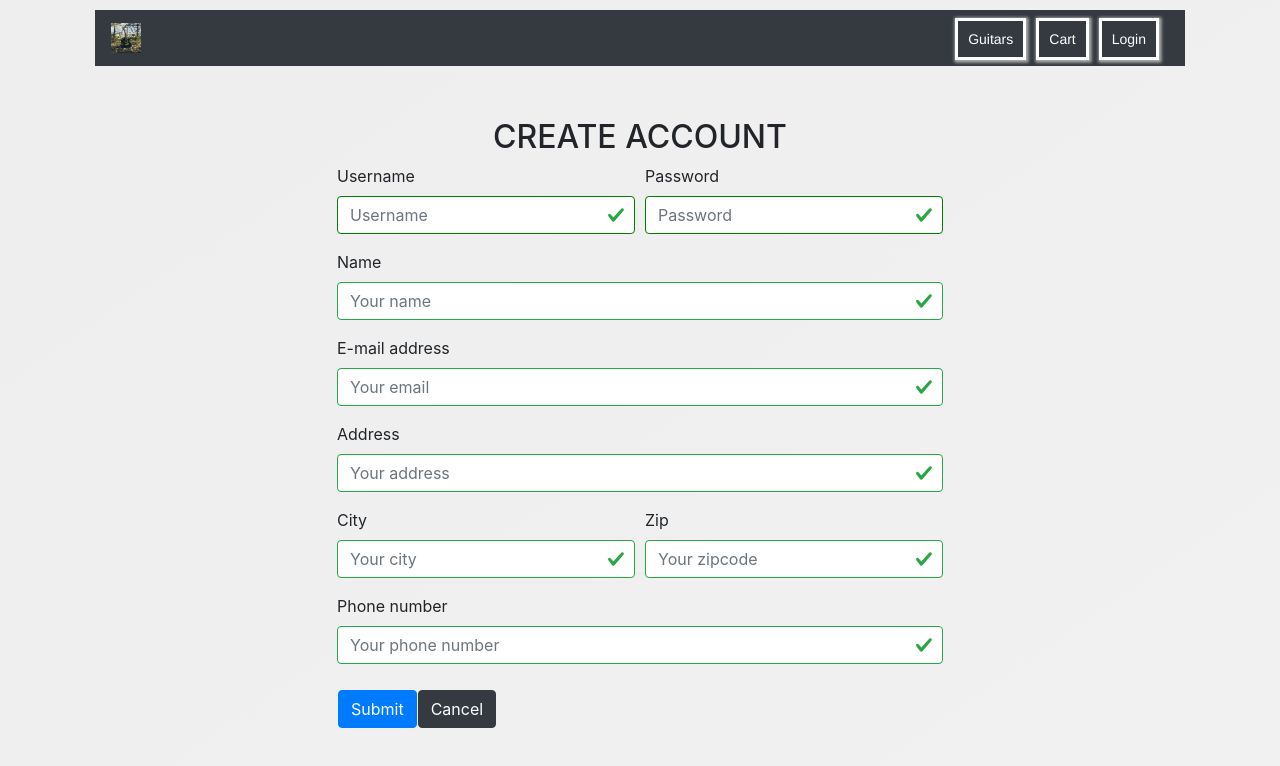
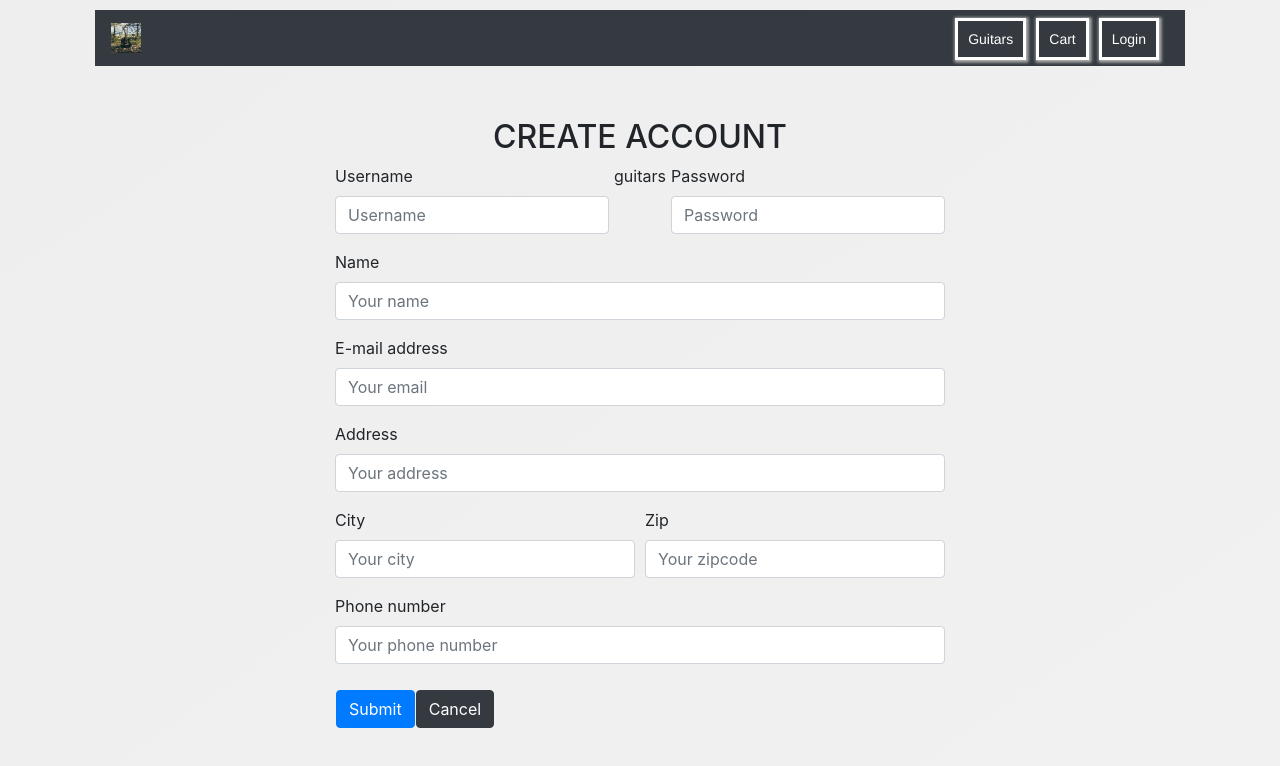
Before and after one commit to artomulkahainen/FictiveGuitarECommerceStore, a React (Create React App) app in the folder frontend/: page /createaccount in a window 1280 px wide. Shown: the top 766 px of the page. Built offline with nearby package versions, Linux system fonts and the light colour scheme; no server answers.

Commit message:
Updated CreateAccount, Login, Routes

```diff
--- a/frontend/src/components/Login/Login.js
+++ b/frontend/src/components/Login/Login.js
@@ -52,12 +52,15 @@ const Login = () => {
       history.push('/');
     } catch (exception) {
       // DISPATCH ALERTS
-      dispatch(setAlert({ type: 'danger', message: `${exception}` }));
+      dispatch(
+        setAlert({
+          type: 'danger',
+          message: `${exception}. Did you write your credentials correctly?`,
+        })
+      );
       setTimeout(() => {
         dispatch(removeAlert());
       }, 5000);
-
-      console.log('error with logging in!');
     }
   };
 
--- a/frontend/src/containers/Account/CreateAccount/CreateAccount.js
+++ b/frontend/src/containers/Account/CreateAccount/CreateAccount.js
@@ -1,12 +1,11 @@
 import React from 'react';
-import useField from '../../../hooks/useField';
 import { Form, Col } from 'react-bootstrap';
 import Button from '../../../components/Button/Button';
 import userService from '../../../services/userService';
 import { setAlert, removeAlert } from '../../../store/reducers/alertReducer';
 import { useDispatch } from 'react-redux';
 import { useHistory } from 'react-router-dom';
-import { Formik, ErrorMessage } from 'formik';
+import { Formik } from 'formik';
 import * as yup from 'yup';
 
 const CreateAccount = () => {
@@ -20,17 +19,17 @@ const CreateAccount = () => {
       .max(15, 'Username too long!'),
     password: yup
       .string()
-      .required('password is required')
-      .min(5, 'password must be at least 5 characters long!'),
+      .required('Password is required!')
+      .min(5, 'Password must be at least 5 characters long!'),
     email: yup
       .string()
-      .email('Please insert an email!')
-      .required('email is required'),
-    name: yup.string().required('name is required'),
-    address: yup.string().required('address is required'),
-    zipCode: yup.string().required('zip code is required'),
-    city: yup.string().required('city is required'),
-    phoneNumber: yup.string().required('phone number is required'),
+      .email('Please insert correct email address! (eg. your_name@gmail.com)')
+      .required('Please insert an email address!'),
+    name: yup.string().required('Your name is required!'),
+    address: yup.string().required('Your address is required!'),
+    zipCode: yup.string().required('Your zip code is required!'),
+    city: yup.string().required('Your city is required!'),
+    phoneNumber: yup.string().required('Your phone number is required!'),
   });
 
   const formSendHandler = async (values) => {
@@ -105,10 +104,10 @@ const CreateAccount = () => {
         {({
           handleSubmit,
           handleChange,
+          handleBlur,
+          touched,
           values,
           errors,
-          touched,
-          setTouched,
         }) => (
           <Form noValidate onSubmit={handleSubmit}>
             <Form.Row>
@@ -120,18 +119,19 @@ const CreateAccount = () => {
                   placeholder='Username'
                   value={values.username}
                   onChange={handleChange}
-                  isValid={!errors.username}
+                  isValid={!errors.username && touched.username}
+                  onBlur={handleBlur}
                   style={
-                    !errors.username
-                      ? { borderStyle: 'solid', borderColor: 'green' }
-                      : { borderStyle: 'solid', borderColor: 'red' }
+                    errors.username && touched.username
+                      ? { borderStyle: 'solid', borderColor: 'red' }
+                      : null
                   }
                 />
-                {errors.username ? (
+                {errors.username && touched.username ? (
                   <p style={{ color: 'red' }}>{errors.username}</p>
                 ) : null}
               </Form.Group>
-
+              guitars
               <Form.Group as={Col} controlId='formGridPassword'>
                 <Form.Label>Password</Form.Label>
                 <Form.Control
@@ -140,14 +140,15 @@ const CreateAccount = () => {
                   placeholder='Password'
                   value={values.password}
                   onChange={handleChange}
-                  isValid={!errors.password}
+                  isValid={!errors.password && touched.password}
+                  onBlur={handleBlur}
                   style={
-                    !errors.password
-                      ? { borderStyle: 'solid', borderColor: 'green' }
-                      : { borderStyle: 'solid', borderColor: 'red' }
+                    errors.password && touched.password
+                      ? { borderStyle: 'solid', borderColor: 'red' }
+                      : null
                   }
                 />
-                {errors.password ? (
+                {errors.password && touched.password ? (
                   <p style={{ color: 'red' }}>{errors.password}</p>
                 ) : null}
               </Form.Group>
@@ -160,9 +161,15 @@ const CreateAccount = () => {
                 name='name'
                 value={values.name}
                 onChange={handleChange}
-                isValid={!errors.name}
+                isValid={!errors.name && touched.name}
+                onBlur={handleBlur}
+                style={
+                  errors.name && touched.name
+                    ? { borderStyle: 'solid', borderColor: 'red' }
+                    : null
+                }
               />
-              {errors.name ? (
+              {errors.name && touched.name ? (
                 <p style={{ color: 'red' }}>{errors.name}</p>
               ) : null}
             </Form.Group>
@@ -174,8 +181,17 @@ const CreateAccount = () => {
                 name='email'
                 value={values.email}
                 onChange={handleChange}
-                isValid={!errors.email}
+                isValid={!errors.email && touched.email}
+                onBlur={handleBlur}
+                style={
+                  errors.email && touched.email
+                    ? { borderStyle: 'solid', borderColor: 'red' }
+                    : null
+                }
               />
+              {errors.email && touched.email ? (
+                <p style={{ color: 'red' }}>{errors.email}</p>
+              ) : null}
             </Form.Group>
 
             <Form.Group controlId='Address'>
@@ -185,8 +201,17 @@ const CreateAccount = () => {
                 name='address'
                 value={values.address}
                 onChange={handleChange}
-                isValid={!errors.address}
+                isValid={!errors.address && touched.address}
+                onBlur={handleBlur}
+                style={
+                  errors.address && touched.address
+                    ? { borderStyle: 'solid', borderColor: 'red' }
+                    : null
+                }
               />
+              {errors.address && touched.address ? (
+                <p style={{ color: 'red' }}>{errors.address}</p>
+              ) : null}
             </Form.Group>
 
             <Form.Row>
@@ -197,8 +222,17 @@ const CreateAccount = () => {
                   name='city'
                   value={values.city}
                   onChange={handleChange}
-                  isValid={!errors.city}
+                  isValid={!errors.city && touched.city}
+                  onBlur={handleBlur}
+                  style={
+                    errors.city && touched.city
+                      ? { borderStyle: 'solid', borderColor: 'red' }
+                      : null
+                  }
                 />
+                {errors.city && touched.city ? (
+                  <p style={{ color: 'red' }}>{errors.city}</p>
+                ) : null}
               </Form.Group>
 
               <Form.Group as={Col} controlId='formGridZip'>
@@ -208,8 +242,17 @@ const CreateAccount = () => {
                   name='zipCode'
                   value={values.zipCode}
                   onChange={handleChange}
-                  isValid={!errors.zipCode}
+                  isValid={!errors.zipCode && touched.zipCode}
+                  onBlur={handleBlur}
+                  style={
+                    errors.zipCode && touched.zipCode
+                      ? { borderStyle: 'solid', borderColor: 'red' }
+                      : null
+                  }
                 />
+                {errors.zipCode && touched.zipCode ? (
+                  <p style={{ color: 'red' }}>{errors.zipCode}</p>
+                ) : null}
               </Form.Group>
             </Form.Row>
 
@@ -220,8 +263,17 @@ const CreateAccount = () => {
                 name='phoneNumber'
                 value={values.phoneNumber}
                 onChange={handleChange}
-                isValid={!errors.phoneNumber}
+                isValid={!errors.phoneNumber && touched.phoneNumber}
+                onBlur={handleBlur}
+                style={
+                  errors.phoneNumber && touched.phoneNumber
+                    ? { borderStyle: 'solid', borderColor: 'red' }
+                    : null
+                }
               />
+              {errors.phoneNumber && touched.phoneNumber ? (
+                <p style={{ color: 'red' }}>{errors.phoneNumber}</p>
+              ) : null}
             </Form.Group>
 
             <Button variant='primary' type='submit' text='Submit' />
--- a/frontend/src/routes/Routes.js
+++ b/frontend/src/routes/Routes.js
@@ -9,7 +9,7 @@ import userService from '../services/userService';
 import Account from '../containers/Account/Account';
 import CreateAccount from '../containers/Account/CreateAccount/CreateAccount';
 import Cart from '../containers/Cart/Cart';
-import Checkout from '../containers/Checkout/Checkout';
+import Checkout from '../components/Checkout/Checkout';
 import { clearUserDetails } from '../store/reducers/userDetailsReducer';
 import { setAlert, removeAlert } from '../store/reducers/alertReducer';
 
```
Also changed, not shown: frontend/src/components/Checkout/Checkout.js (renamed from frontend/src/containers/Checkout/Checkout.js).
